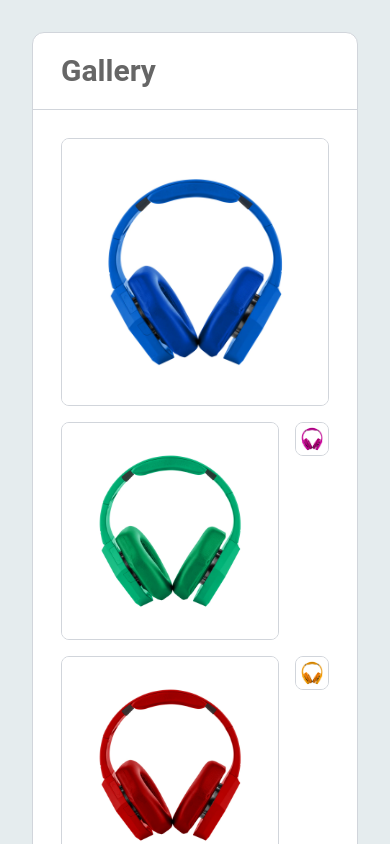
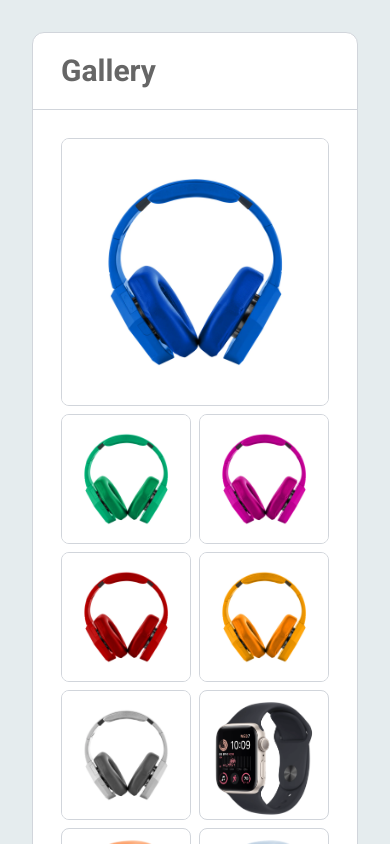
Before and after one commit to MirFaisal/reorder-products-task, a React (Vite) app: page / in a window 390 px wide. Shown: the top 844 px of the page. Built offline with nearby package versions, Linux system fonts and the light colour scheme.

Commit message:
responsive done

```diff
--- a/index.html
+++ b/index.html
@@ -11,7 +11,7 @@
 
     <title>Vite + React</title>
   </head>
-  <body class="bg-[#e5ecee] h-screen">
+  <body class="bg-[#e5ecee] h-full">
     <div id="root"></div>
     <script type="module" src="/src/main.jsx"></script>
     <script src="https://cdn.jsdelivr.net/npm/uikit@3.17.8/dist/js/uikit.min.js"></script>
--- a/src/App.css
+++ b/src/App.css
@@ -1,3 +1,4 @@
+@import url('https://fonts.googleapis.com/css2?family=Roboto:wght@400;500;700;900&display=swap');
 #root {
   max-width: 1280px;
   margin: 0 auto;
--- a/src/components/productsCard/ProductsCard.jsx
+++ b/src/components/productsCard/ProductsCard.jsx
@@ -46,7 +46,7 @@ const ProductsCard = () => {
 
       {items && (
         <div
-          className="products-card p-7 grid grid-cols-[repeat(auto-fill,minmax(218px,1fr))] justify-items-stretch gap-4 overflow-auto uk-margin-remove"
+          className="products-card p-7 grid grid-cols-2 justify-items-stretch md:grid-cols-3 lg:grid-cols-5 gap-2 md:gap-4 uk-margin-remove"
           data-uk-sortable="handle: .uk-card"
           data-uk-grid="true"
         >
@@ -60,9 +60,7 @@ const ProductsCard = () => {
               </div>
             );
           })}
-          <div
-            className="aspect-square flex flex-col items-center justify-center bg-white border-2 border-dashed rounded-lg uk-card uk-margin-remove uk-padding-remove"
-          >
+          <div className="aspect-square flex flex-col items-center justify-center bg-white border-2 border-dashed rounded-lg uk-card uk-margin-remove uk-padding-remove">
             <PhotoIcon className="h-6 w-6 text-blue-500" />
             <p className="text-gray-700 font-semibold">Add Image</p>
           </div>
--- a/src/index.css
+++ b/src/index.css
@@ -2,12 +2,8 @@
 @tailwind components;
 @tailwind utilities;
 
-@import url('https://fonts.googleapis.com/css2?family=Roboto:wght@400;500;700;900&display=swap');
-body{
-  font-family: 'Roboto', sans-serif;
-}
-.products-card {
-  @apply grid-cols-[repeat(auto-fill,minmax(218px,1fr))];
+body {
+  font-family: "Roboto", sans-serif;
 }
 .products-card > div:first-child {
   @apply row-[1/3] col-[1/3];
```
